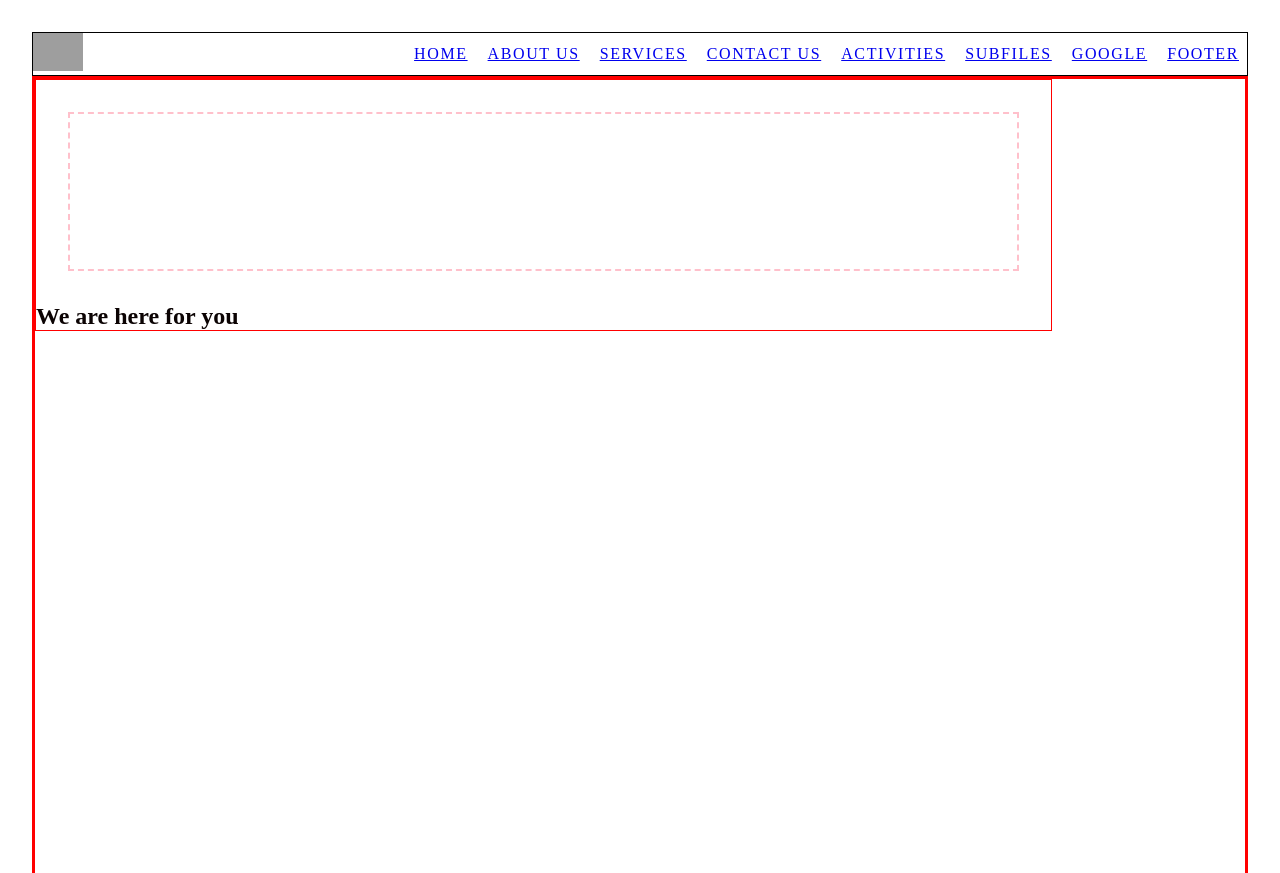
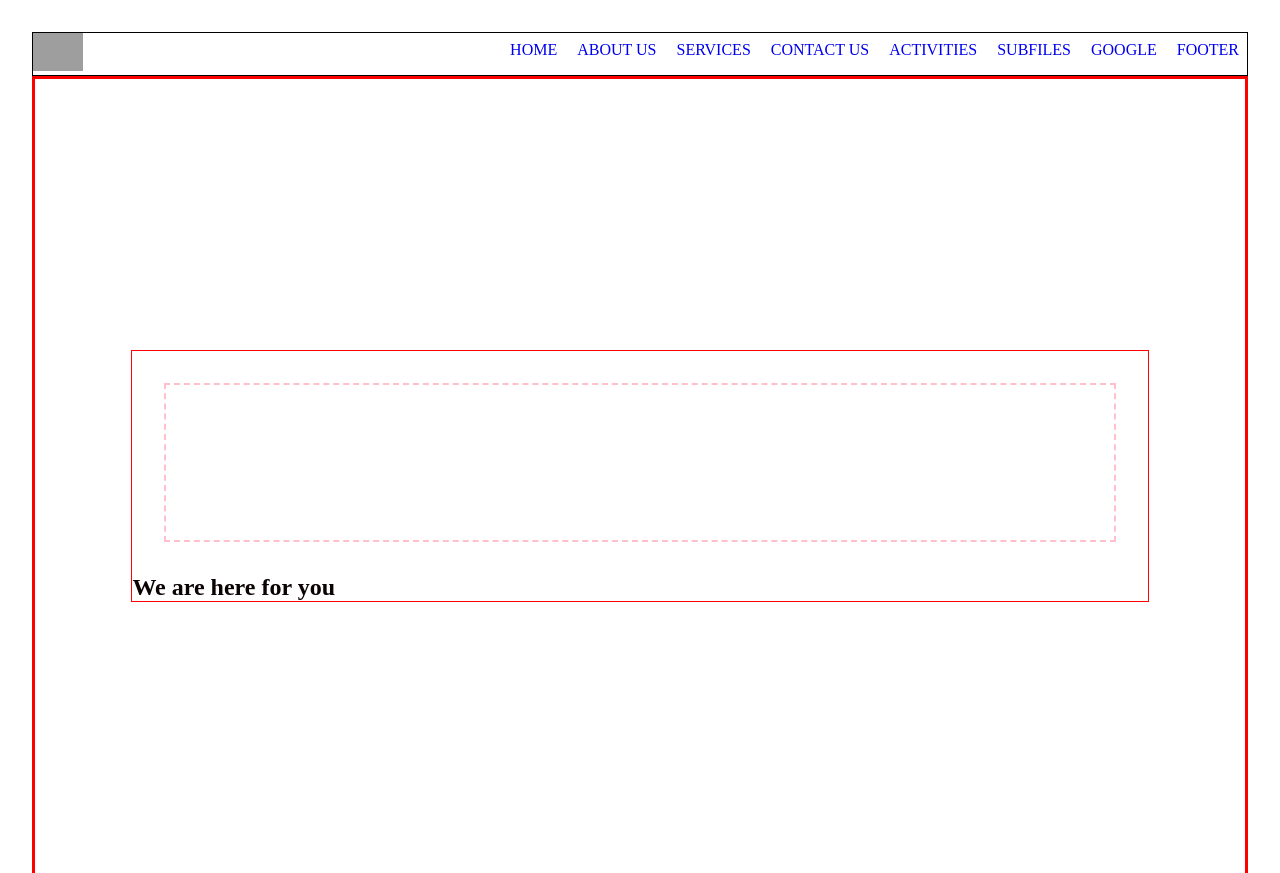
Before and after one commit to 5678901234/bruh, a plain HTML site: page index2.html in a window 1280 px wide. Shown: the top 873 px of the page. Drawn offline with Linux system fonts and the light colour scheme; grey boxes are pictures that could not be loaded.

Commit message:
Update morningclass.css

```diff
--- a/assets/css/morningclass.css
+++ b/assets/css/morningclass.css
@@ -12,6 +12,7 @@ body{
 .nav-header{
     display: flex;
     justify-content: space-between;
+    width: 100%;
     align-items: center;
     border: 1px solid;
 }
@@ -20,16 +21,17 @@ body{
     display: inline-block;
     padding: 0.5rem;
     text-transform: uppercase;
-    letter-spacing: 0.1rem;
-    border: width:
 }
 
-.nav.header a{
+.nav-header a{
     text-decoration: none;
 }
 
 .main-nav{
-    list-style: none;
+    /* align-items: baseline; */
+ align-self: baseline;
+ /* background-color: #ccc; */
+ /* flex: 1;   */
 }
 
 #myid{
@@ -84,6 +86,9 @@ input:focus{
     background-attachment: fixed;
     background-position: center; */
 
+    display: flex;
+    align-items: center;
+    justify-content: center;
 
     background: url('/assets/img/01-layers-milos-tonchevski-unsplash.jpg') no-repeat right bottom fixed;
     background-size: cover;
@@ -140,8 +145,8 @@ display:inline-block;
 
     border: 1px solid red;
     width: fit-content;
-    float: left;
-    clear: both;
+    /* float: left;
+    clear: both; */
     /* position: sticky; */
     /* position: relative; */
     /* if you don't apply a top value to a sticky positioning it won't work */
```
